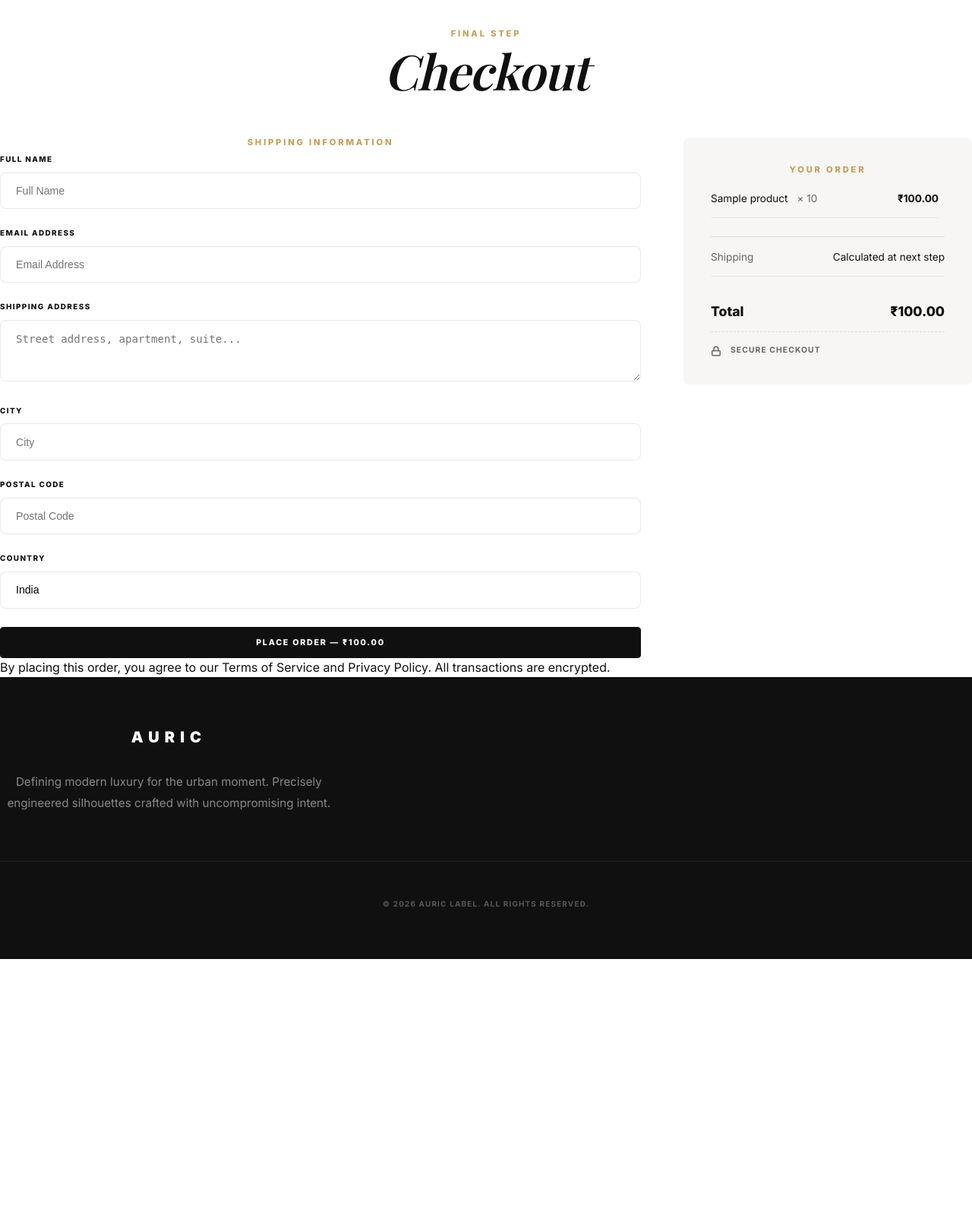
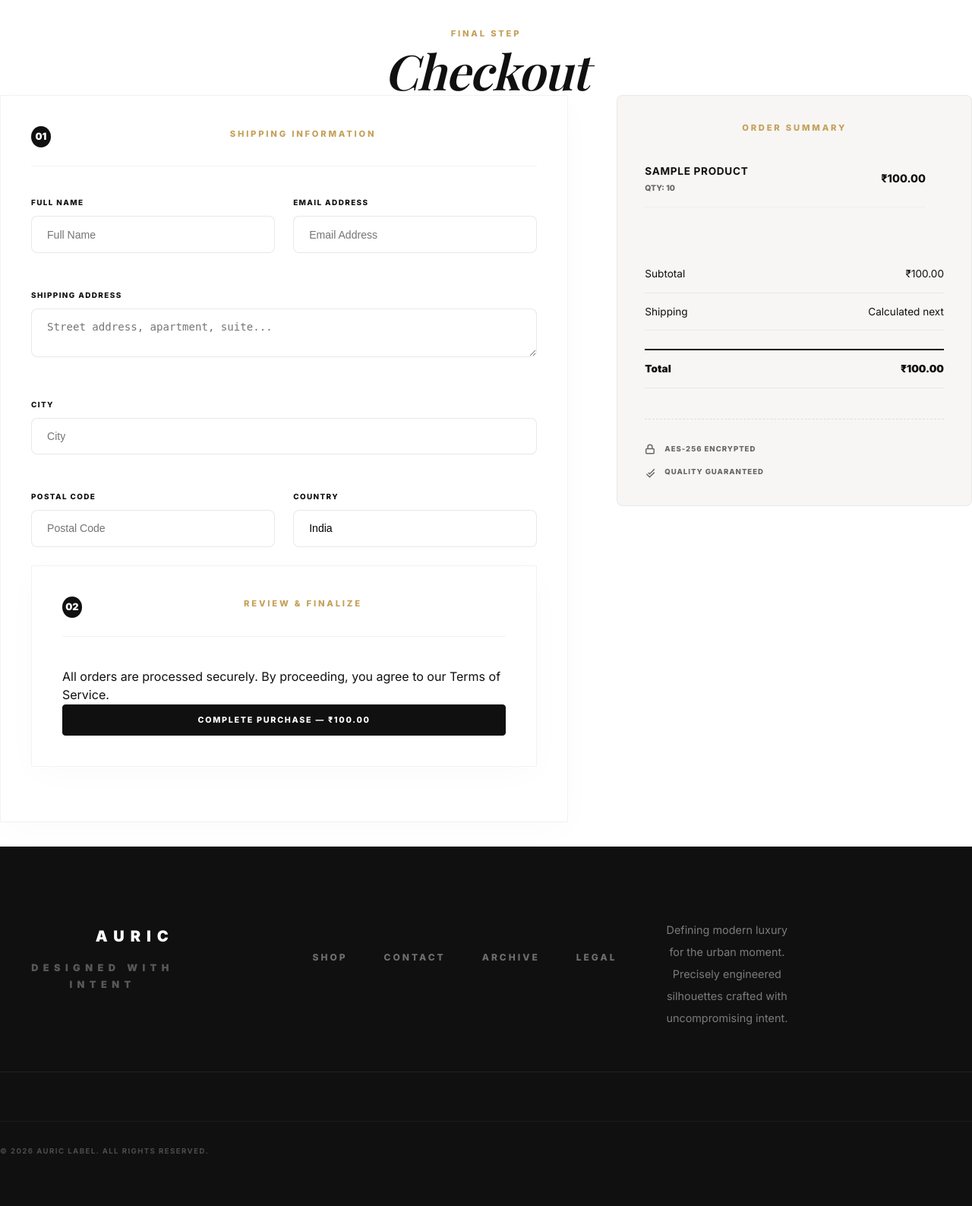
Before and after one commit to arjunbabu9656/auric-ecommerce, a Django app: page /checkout/ in a window 1280 px wide. Shown: the part 64-1651 px from the top of the page at 76% size. Before the commit the page ends 1326 px from the top, so only its background shows below. Run offline with Django 5.2, Linux system fonts and the light colour scheme; a user stored in the database is signed in; tables that the repository leaves empty hold one stand-in row (values such as "Sample post"); some web fonts are replaced.

Commit message:
UI/UX: Premium 'Cool' Footer redesign and Checkout page overhaul (Pakka UI)

```diff
--- a/static/css/styles.css
+++ b/static/css/styles.css
@@ -165,61 +165,254 @@
 .header--scrolled .btn-menu__bar { background: var(--dark); }
 
 /* ════════════════════════════════════
-   FOOTER: Ultra-Minimalist Polish
+   FOOTER: Premium Cool Polish
    ════════════════════════════════════ */
 .footer {
   background: #080808;
   color: var(--white);
-  padding: 4rem 0;
+  padding: 6rem 0 4rem;
   border-top: 1px solid rgba(255,255,255,0.05);
 }
 
 .footer__top {
+  display: flex;
+  flex-direction: column;
+  align-items: center;
   text-align: center;
+  margin-bottom: 4rem;
+}
+
+.footer__brand {
+  margin-bottom: 2.5rem;
+}
+
+.footer__brand .logo {
+  font-size: 2.2rem;
+  letter-spacing: 0.4em;
+  font-weight: 950;
+  margin-bottom: 0.5rem;
+  color: var(--white);
+  display: block;
+}
+
+.footer__tagline {
+  font-size: 0.65rem;
+  letter-spacing: 0.5em;
+  color: var(--gold);
+  font-weight: 900;
+  text-transform: uppercase;
+  opacity: 0.8;
+}
+
+.footer__nav {
+  margin-bottom: 3rem;
+  width: 100%;
+}
+
+.footer__nav-list {
+  display: flex;
+  justify-content: center;
+  gap: 3rem;
+  list-style: none;
+  padding: 0;
+}
+
+.footer__nav-link {
+  font-size: 0.75rem;
+  font-weight: 800;
+  letter-spacing: 0.25em;
+  color: rgba(255,255,255,0.4);
+  text-transform: uppercase;
+  transition: all 0.4s var(--ease);
+  position: relative;
+  padding-bottom: 0.5rem;
+}
+
+.footer__nav-link::after {
+  content: '';
+  position: absolute;
+  bottom: 0;
+  left: 50%;
+  width: 0;
+  height: 1px;
+  background: var(--gold);
+  transition: all 0.4s var(--ease);
+  transform: translateX(-50%);
+}
+
+.footer__nav-link:hover {
+  color: var(--white);
+}
+
+.footer__nav-link:hover::after {
+  width: 100%;
+}
+
+.footer__desc {
+  font-size: 0.9rem;
+  line-height: 2;
+  color: rgba(255,255,255,0.45);
+  max-width: 550px;
+  margin: 0 auto;
+  font-weight: 400;
+}
+
+.footer__bottom {
+  padding-top: 3rem;
+  border-top: 1px solid rgba(255,255,255,0.05);
+  display: flex;
+  justify-content: center;
+}
+
+.footer__legal {
+  font-size: 0.6rem;
+  color: rgba(255,255,255,0.25);
+  font-weight: 700;
+  text-transform: uppercase;
+  letter-spacing: 0.15em;
+}
+
+/* ════════════════════════════════════
+   CHECKOUT: Luxury Overhaul
+   ════════════════════════════════════ */
+.checkout__grid {
+  display: grid;
+  grid-template-columns: 1.6fr 1fr;
+  gap: 4rem;
+  align-items: start;
+}
+
+.checkout__block {
+  background: var(--white);
+  padding: 2.5rem;
+  border: 1px solid rgba(0,0,0,0.05);
+  box-shadow: 0 10px 40px rgba(0,0,0,0.02);
   margin-bottom: 2rem;
 }
 
-.footer__brand .logo {
-  font-size: 1.8rem;
-  letter-spacing: 0.35em;
-  font-weight: 950;
+.checkout__block-header {
+  display: flex;
+  align-items: center;
+  gap: 1.5rem;
+  margin-bottom: 2.5rem;
+  padding-bottom: 1.5rem;
+  border-bottom: 1px solid rgba(0,0,0,0.05);
+}
+
+.step-number {
+  font-family: 'Inter', sans-serif;
+  font-weight: 900;
+  font-size: 0.8rem;
+  color: var(--white);
+  background: var(--dark);
+  width: 28px;
+  height: 28px;
+  display: flex;
+  align-items: center;
+  justify-content: center;
+  border-radius: 50%;
+}
+
+.checkout__form-fields {
+  display: grid;
+  grid-template-columns: 1fr 1fr;
+  gap: 1.5rem;
+}
+
+.checkout__form-fields .form-group:nth-child(3),
+.checkout__form-fields .form-group:nth-child(4) {
+  grid-column: 1 / -1;
+}
+
+.summary-card--premium {
+  background: #fcfcfc;
+  padding: 3rem;
+  border: 1px solid rgba(0,0,0,0.06);
+  position: sticky;
+  top: 100px;
+}
+
+.summary__items {
+  margin: 2.5rem 0;
+  max-height: 350px;
+  overflow-y: auto;
+  padding-right: 1.5rem;
+}
+
+.summary__item {
+  display: flex;
+  justify-content: space-between;
+  align-items: center;
+  margin-bottom: 1.5rem;
+  padding-bottom: 1rem;
+  border-bottom: 1px solid rgba(0,0,0,0.03);
+}
+
+.item__name {
   display: block;
-  margin-bottom: 1.5rem;
-  color: var(--white);
-  text-align: center;
-}
-
-.footer__brand p.footer__desc {
-  font-size: 0.95rem;
-  line-height: 1.9;
-  color: rgba(255,255,255,0.5);
-  max-width: 600px;
-  margin: 0 auto;
-  text-align: center;
-  padding: 5px; /* User requested 5px padding */
-}
-
-/* Footer Bottom Bar */
-.footer__bottom {
-  padding-top: 1rem;
-  display: flex;
-  justify-content: center;
-  align-items: center;
-}
-
-.footer__legal {
-  font-size: 0.62rem;
-  color: rgba(255,255,255,0.3);
+  font-size: 0.85rem;
   font-weight: 700;
   text-transform: uppercase;
-  letter-spacing: 0.12em;
-  text-align: center;
-}
-
-/* Responsive Footer Polish */
+  letter-spacing: 0.05em;
+}
+
+.item__qty {
+  font-size: 0.65rem;
+  color: var(--muted);
+  font-weight: 800;
+  margin-top: 0.25rem;
+  display: block;
+}
+
+.item__price {
+  font-weight: 800;
+  font-size: 0.9rem;
+}
+
+.summary__totals {
+  margin-bottom: 2.5rem;
+}
+
+.summary-row--grand-total {
+  margin-top: 1.5rem;
+  padding-top: 1.5rem;
+  border-top: 2px solid var(--dark);
+  font-size: 1.1rem;
+  font-weight: 900 !important;
+  color: var(--dark);
+}
+
+.summary__trust {
+  display: flex;
+  flex-direction: column;
+  gap: 1rem;
+  padding-top: 2rem;
+  border-top: 1px dashed rgba(0,0,0,0.1);
+}
+
+.trust-item {
+  display: flex;
+  align-items: center;
+  gap: 0.75rem;
+  color: var(--muted);
+  font-size: 0.6rem;
+  font-weight: 800;
+  text-transform: uppercase;
+  letter-spacing: 0.1em;
+}
+
+/* Responsive Polish */
+@media (max-width: 900px) {
+  .checkout__grid { grid-template-columns: 1fr; gap: 3rem; }
+  .checkout__form-fields { grid-template-columns: 1fr; }
+}
+
 @media (max-width: 480px) {
-  .footer { padding: 3rem 0; }
-  .footer__brand p.footer__desc { width: 90%; }
+  .footer { padding: 4rem 0 3rem; }
+  .footer__nav-list { flex-direction: column; gap: 1.5rem; align-items: center; }
+  .footer__brand .logo { font-size: 1.8rem; }
+  .checkout__block { padding: 1.5rem; }
+  .summary-card--premium { padding: 2rem; }
 }
 
 .nav {
--- a/templates/base.html
+++ b/templates/base.html
@@ -109,14 +109,25 @@
     <!-- Footer -->
     <footer class="footer">
         <div class="container">
-            <div class="footer__top" style="text-align: center;">
+            <div class="footer__top">
                 <div class="footer__brand">
                     <a href="{% url 'homepage' %}" class="logo">AURIC</a>
-                    <p class="footer__desc">Defining modern luxury for the urban moment. Precisely engineered silhouettes crafted with uncompromising intent.</p>
+                    <p class="footer__tagline">DESIGNED WITH INTENT</p>
                 </div>
+
+                <nav class="footer__nav">
+                    <ul class="footer__nav-list">
+                        <li><a href="{% url 'product_list' %}" class="footer__nav-link">SHOP</a></li>
+                        <li><a href="{% url 'contact' %}" class="footer__nav-link">CONTACT</a></li>
+                        <li><a href="#" class="footer__nav-link">ARCHIVE</a></li>
+                        <li><a href="#" class="footer__nav-link">LEGAL</a></li>
+                    </ul>
+                </nav>
+
+                <p class="footer__desc">Defining modern luxury for the urban moment. Precisely engineered silhouettes crafted with uncompromising intent.</p>
             </div>
 
-            <div class="footer__bottom" style="justify-content: center; border-top: none; padding-top: 1rem;">
+            <div class="footer__bottom">
                 <div class="footer__legal">
                     &copy; 2026 AURIC LABEL. ALL RIGHTS RESERVED.
                 </div>
--- a/templates/store/checkout.html
+++ b/templates/store/checkout.html
@@ -3,68 +3,95 @@
 {% block content %}
 
 <section class="section checkout-section">
-    <div class="container">
+    <div class="container--narrow">
         <div class="section-header">
             <span class="text-meta">Final Step</span>
             <h1 class="heading-section">Checkout</h1>
         </div>
 
-        <div class="checkout__layout">
-            <!-- Form -->
-            <div class="checkout__form reveal">
-                <form method="post">
+        <div class="checkout__grid">
+            <!-- Left: Shipping & Method -->
+            <div class="checkout__main reveal">
+                <div class="checkout__block">
+                    <div class="checkout__block-header">
+                        <span class="step-number">01</span>
+                        <h3 class="text-meta">Shipping Information</h3>
+                    </div>
+
+                    <form method="post" id="checkout-form">
                         {% csrf_token %}
-                    <h3 class="text-meta">Shipping Information</h3>
-
+                        <div class="checkout__form-fields">
                             {% for field in form %}
                             <div class="form-group">
                                 <label class="form-label" for="{{ field.id_for_label }}">{{ field.label }}</label>
                                 {% if field.name == 'address' %}
-                            <textarea name="{{ field.name }}" id="{{ field.id_for_label }}" class="form-control" rows="3" placeholder="Street address, apartment, suite...">{{ field.value|default:'' }}</textarea>
+                                    <textarea name="{{ field.name }}" id="{{ field.id_for_label }}" class="form-control" rows="2" placeholder="Street address, apartment, suite...">{{ field.value|default:'' }}</textarea>
                                 {% else %}
                                     <input type="{{ field.field.widget.input_type|default:'text' }}" name="{{ field.name }}" id="{{ field.id_for_label }}" value="{{ field.value|default:'' }}" class="form-control" placeholder="{{ field.label }}">
                                 {% endif %}
                                 {% if field.errors %}<span class="form-error">{{ field.errors.0 }}</span>{% endif %}
                             </div>
                             {% endfor %}
+                        </div>
 
-                    <button type="submit" class="btn btn--solid btn--full mt-lg">Place Order — ₹{{ cart.total }}</button>
-
-                    <p class="mt-md checkout-disclaimer">
-                        By placing this order, you agree to our Terms of Service and Privacy Policy. All transactions are encrypted.
+                        <div class="checkout__block mt-xl">
+                            <div class="checkout__block-header">
+                                <span class="step-number">02</span>
+                                <h3 class="text-meta">Review & Finalize</h3>
+                            </div>
+                            <p class="checkout-disclaimer">
+                                All orders are processed securely. By proceeding, you agree to our <a href="#">Terms of Service</a>.
                             </p>
+                            <button type="submit" class="btn btn--solid btn--full mt-md">Complete Purchase — ₹{{ cart.total }}</button>
+                        </div>
                     </form>
                 </div>
+            </div>
 
-            <!-- Order Summary Sidebar -->
-            <div class="summary-card reveal">
-                <h3 class="text-meta">Your Order</h3>
-                <div style="max-height: 400px; overflow-y: auto; margin-bottom: 1.5rem; padding-right: 0.5rem;">
+            <!-- Right: Summary Sidebar -->
+            <aside class="checkout__sidebar reveal">
+                <div class="summary-card summary-card--premium">
+                    <h3 class="text-meta">Order Summary</h3>
+
+                    <div class="summary__items">
                         {% for item in cart.items.all %}
-                    <div class="summary-row" style="gap: 1rem;">
-                        <span style="flex: 1;">{{ item.product.name }} <span style="color: var(--muted); margin-left: 0.5rem;">× {{ item.quantity }}</span></span>
-                        <span style="font-weight: 700;">₹{{ item.subtotal }}</span>
+                        <div class="summary__item">
+                            <div class="item__info">
+                                <span class="item__name">{{ item.product.name }}</span>
+                                <span class="item__qty">QTY: {{ item.quantity }}</span>
+                            </div>
+                            <span class="item__price">₹{{ item.subtotal }}</span>
                         </div>
                         {% endfor %}
                     </div>
 
-                <div class="summary-row" style="border-top: 1px solid rgba(0,0,0,0.1); padding-top: 1rem;">
-                    <span style="color: var(--muted);">Shipping</span>
-                    <span>{% if cart.total >= 12000 %}<span style="color: #27ae60; font-weight: 700;">Complimentary</span>{% else %}Calculated at next step{% endif %}</span>
+                    <div class="summary__totals">
+                        <div class="summary-row">
+                            <span>Subtotal</span>
+                            <span>₹{{ cart.total }}</span>
                         </div>
-
-                <div class="summary-row summary-row--total">
+                        <div class="summary-row">
+                            <span>Shipping</span>
+                            <span>{% if cart.total >= 12000 %}<span style="color: var(--gold); font-weight: 700;">Complimentary</span>{% else %}Calculated next{% endif %}</span>
+                        </div>
+                        <div class="summary-row summary-row--grand-total">
                             <span>Total</span>
                             <span>₹{{ cart.total }}</span>
                         </div>
+                    </div>
 
-                <div class="mt-lg" style="padding-top: 1rem; border-top: 1px dashed rgba(0,0,0,0.1);">
-                    <div style="display: flex; align-items: center; gap: 0.75rem; color: var(--muted); font-size: 0.65rem; font-weight: 700; text-transform: uppercase; letter-spacing: 0.1em;">
-                        <svg width="14" height="14" viewBox="0 0 24 24" fill="none" stroke="currentColor" stroke-width="2.5" stroke-linecap="round" stroke-linejoin="round"><rect x="3" y="11" width="18" height="11" rx="2" ry="2"></rect><path d="M7 11V7a5 5 0 0 1 10 0v4"></path></svg>
-                        Secure Checkout
+                    <div class="summary__trust">
+                        <div class="trust-item">
+                            <svg width="14" height="14" viewBox="0 0 24 24" fill="none" stroke="currentColor" stroke-width="2.5"><rect x="3" y="11" width="18" height="11" rx="2" ry="2"></rect><path d="M7 11V7a5 5 0 0 1 10 0v4"></path></svg>
+                            <span>AES-256 Encrypted</span>
+                        </div>
+                        <div class="trust-item">
+                            <svg width="14" height="14" viewBox="0 0 24 24" fill="none" stroke="currentColor" stroke-width="2.5"><polyline points="22 11.08 11.14 22 4 14.86"></polyline><path d="M22 4L11.14 15.14 8 12"></path></svg>
+                            <span>Quality Guaranteed</span>
                         </div>
                     </div>
                 </div>
+            </aside>
         </div>
     </div>
 </section>
```
Lines whose indentation alone changed are shown as unchanged.
